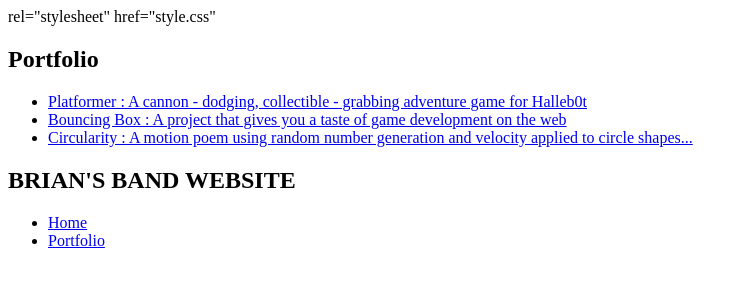
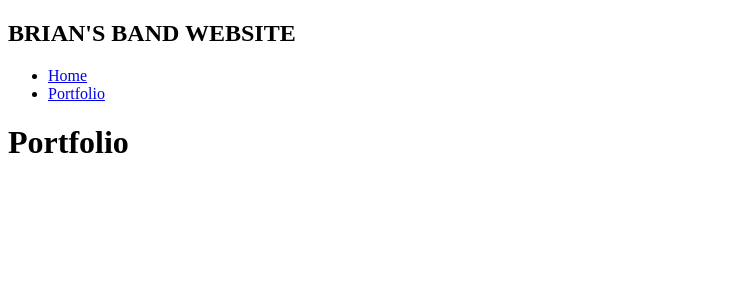
Before and after one commit to BTCODING530/BTCODING530.github.io, a plain HTML site: page portfolio.html in a window 1280 px wide. Shown: the whole page, without its empty margins (0-748 px from the left). Drawn offline with Linux system fonts and the light colour scheme.

Commit message:
add index.html and css files

```diff
--- a/portfolio.html
+++ b/portfolio.html
@@ -2,42 +2,10 @@
 <html>
   <head>
     <title>BRIAN'S BAND WEBSITE</title>
-<link>
-    rel="stylesheet" href="style.css"
-  </link>
-    </head>
   </head>
   <body>
     <div id="all-contents">
       <nav>
-        <nav>
-          <!-- Nav stuff here...-->
-        </nav>
-        <main>
-          <div class="content">
-            <h1>Portfolio</h1>
-            <ul id="portfolio">
-              <li>
-                <a href="projects/platformer/"
-                  >Platformer : A cannon - dodging, collectible - grabbing
-                  adventure game for Halleb0t</a
-                >
-              </li>
-              <li>
-                <a href="projects/bouncing-box/"
-                  >Bouncing Box : A project that gives you a taste of game
-                  development on the web
-                </a>
-              </li>
-              <li>
-                <a href="projects/circularity/"
-                  >Circularity : A motion poem using random number generation
-                  and velocity applied to circle shapes...</a
-                >
-              </li>
-            </ul>
-          </div>
-        </main>
         <h1>BRIAN'S BAND WEBSITE</h1>
         <ul id="nav-ul">
           <li class="nav-li">
@@ -48,6 +16,14 @@
           </li>
         </ul>
       </nav>
+      <main>
+        <div class="content">
+            <h1>Portfolio</h1>
+            <ul id="portfolio">
+
+            </ul>
+        </div>
+    </main>
     </div>
   </body>
 </html>
```
Also changed, not shown: index.html (+0 -9 lines).
